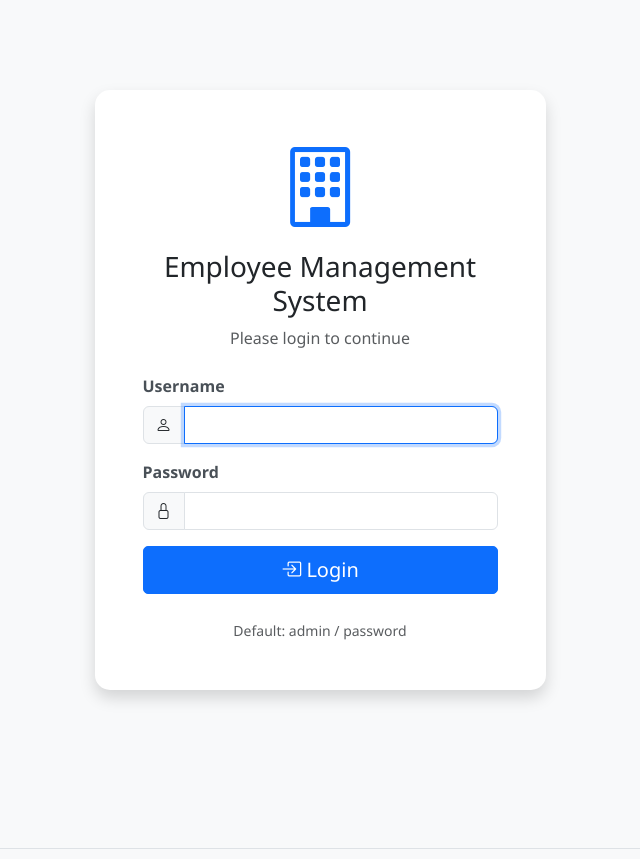
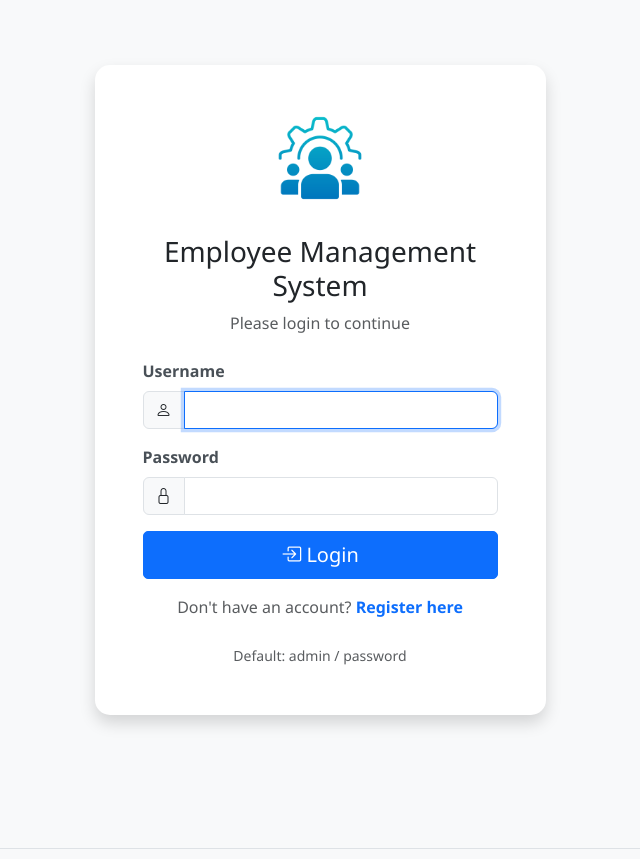
Before and after one commit to Skan2023/employee-management-system, a PHP site: page /projects/auth/login in a window 1280 px wide. Shown: the top 859 px of the page, without its empty margins (320-960 px from the left). Run offline with PHP 8.4, Linux system fonts and the light colour scheme.

Commit message:
add logo on login page

```diff
--- a/views/auth/login.php
+++ b/views/auth/login.php
@@ -6,7 +6,12 @@
             <div class="card shadow">
                 <div class="card-body p-5">
                     <div class="text-center mb-4">
-                        <i class="bi bi-building display-1 text-primary"></i>
+                        <img
+                            src="<?php echo BASE_URL; ?>assets/images/logo.png"
+                            alt="Logo"
+                            class="mb-3"
+                            style="width: 90px; height: auto;">
+
                         <h3 class="mt-3"><?php echo APP_NAME; ?></h3>
                         <p class="text-muted">Please login to continue</p>
                     </div>
@@ -41,6 +46,14 @@
                         </div>
                     </form>
 
+                    <div class="text-center mt-3">
+                        <span class="text-muted">Don't have an account?</span>
+                        <a href="<?php echo BASE_URL; ?>auth/register" class="text-decoration-none fw-semibold">
+                            Register here
+                        </a>
+                    </div>
+
+
                     <div class="text-center mt-4">
                         <small class="text-muted">
                             Default: admin / password
```
Also changed, not shown: public/assets/images/logo.png (added).
